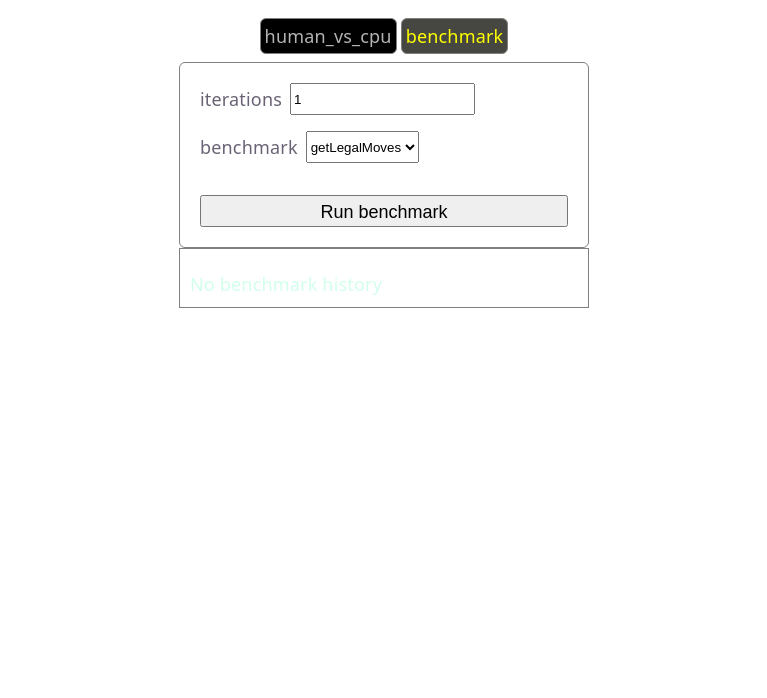
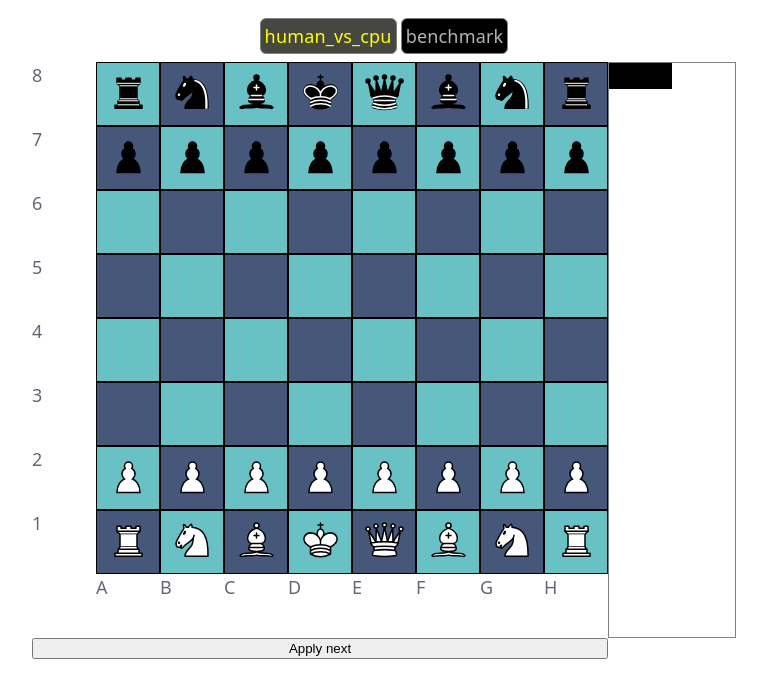
Before and after one commit to EoinF/chess-engine-algorithms, a React (Vite) app: page / in a window 1280 px wide. Shown: the top 698 px of the page, without its empty margins (256-1023 px from the left). Built offline with nearby package versions, Linux system fonts and the light colour scheme.

Commit message:
Integrate PGN loader with human vs cpu mode

```diff
--- a/src/App.tsx
+++ b/src/App.tsx
@@ -25,7 +25,7 @@ const AppHeader = ({selectedMode, setMode}: AppHeaderProps) => {
 }
 
 function App() {
-  const [mode, setMode] = useState<AppMode>("benchmark");
+  const [mode, setMode] = useState<AppMode>("human_vs_cpu");
 
   return <div className="app-container">
     <AppHeader selectedMode={mode} setMode={setMode}/>
--- a/src/Board.tsx
+++ b/src/Board.tsx
@@ -86,7 +86,8 @@ const BoardCell = ({cellState, onClick, isSelected, isHighlighted}: BoardCellPro
     </div>
 }
 
-const boardRows = Array(8).fill(0).map((_, i) => i);
+const boardColumns = Array(8).fill(0).map((_, i) => i);
+const boardRows = boardColumns.toReversed();
 
 type BoardProps = {
     boardState: BoardState;
@@ -111,7 +112,7 @@ export const Board = ({boardState, stateManager, performMove}: BoardProps) => {
             {boardRows.map(rowIndex => (
                 <div key={rowIndex} className="board-row">
                     {boardRows.map(columnIndex => {
-                        const cellIndex = rowIndex * 8 + columnIndex;
+                        const cellIndex = (7 - rowIndex) * 8 + columnIndex;
                         const isLegalMove = legalDestinations.includes(cellIndex);
                         const isSelected = selectedCellIndex === cellIndex;
                         const selectedCell = stateManager.getBoardCell(boardState, selectedCellIndex);
@@ -129,7 +130,7 @@ export const Board = ({boardState, stateManager, performMove}: BoardProps) => {
                                     performMove({from: selectedCellIndex, to: cellIndex, piece: selectedCell.piece})
                                     return;
                                 }
-                                setSelectedCell(rowIndex * 8 + columnIndex);
+                                setSelectedCell(cellIndex);
                             }}
                         />
                     })}
@@ -137,6 +138,6 @@ export const Board = ({boardState, stateManager, performMove}: BoardProps) => {
             )}
         </div>
         <div></div>
-        <div className="board-files">{boardRows.map(rowIndex => <div key={rowIndex}>{toFileLetter(rowIndex)}</div>)}</div>
+        <div className="board-files">{boardColumns.map(rowIndex => <div key={rowIndex}>{toFileLetter(rowIndex)}</div>)}</div>
     </div>
 }
--- a/src/HumanVsCpu.tsx
+++ b/src/HumanVsCpu.tsx
@@ -4,11 +4,48 @@ import { Board } from './Board';
 import { Sidebar } from './Sidebar';
 import { type GameAction } from './chess/state';
 import { useEval } from './useEval';
-import { boardStateV1Manager, initialBoardState } from './chess/BoardStateV1/state';
+import { boardStateV1Manager } from './chess/BoardStateV1/state';
+import { loadPGN } from './chess/pgn/loadPgn';
+import { applyPgnMove } from './chess/pgn/applyPgn';
+
+const gamePgn = `
+[Event ""]
+[Site ""]
+[Date "????.??.??"]
+[Round ""]
+[White "White"]
+[Black "Black"]
+[TimeControl "-"]
+[Result "1-0"]
+
+1.e4 {xyz} 1...e5 ({abc} 1...d4) 2.Nf3 f6 3.Nxe5 fxe5 4.Qh5+
+`;
+
+const game2Pgn = `
+[Event "F/S Return Match"]
+[Site "Belgrade, Serbia JUG"]
+[Date "1992.11.04"]
+[Round "29"]
+[White "Fischer, Robert J."]
+[Black "Spassky, Boris V."]
+[Result "1/2-1/2"]
+
+1.e4 e5 2.Nf3 Nc6 3.Bb5 {This opening is called the Ruy Lopez.} 3...a6
+4.Ba4 Nf6 5.O-O Be7 6.Re1 b5 7.Bb3 d6 8.c3 O-O 9.h3 Nb8 10.d4 Nbd7
+11.c4 c6 12.cxb5 axb5 13.Nc3 Bb7 14.Bg5 b4 15.Nb1 h6 16.Bh4 c5 17.dxe5
+Nxe4 18.Bxe7 Qxe7 19.exd6 Qf6 20.Nbd2 Nxd6 21.Nc4 Nxc4 22.Bxc4 Nb6
+23.Ne5 Rae8 24.Bxf7+ Rxf7 25.Nxf7 Rxe1+ 26.Qxe1 Kxf7 27.Qe3 Qg5 28.Qxg5
+hxg5 29.b3 Ke6 30.a3 Kd6 31.axb4 cxb4 32.Ra5 Nd5 33.f3 Bc8 34.Kf2 Bf5
+35.Ra7 g6 36.Ra6+ Kc5 37.Ke1 Nf4 38.g3 Nxh3 39.Kd2 Kb5 40.Rd6 Kc5 41.Ra6
+Nf2 42.g4 Bd3 43.Re6 1/2-1/2
+`
+
+const pgnData = loadPGN(gamePgn);
 
 export const HumanVsCpu = () => {
-  const [boardState, setBoardState] = useState(initialBoardState);
   const stateManager = boardStateV1Manager;
+  const [boardState, setBoardState] = useState(stateManager.getInitialState());
+  const [moveNumber, setMoveNumber] = useState(0);
 
   const evalScore = useEval(boardState);
 
@@ -20,8 +57,14 @@ export const HumanVsCpu = () => {
     // console.log(getBoardEval(newBoardState));
   };
 
+  const applyNext = () => {
+    setMoveNumber(moveNumber => moveNumber + 1);
+    setBoardState(applyPgnMove(pgnData, stateManager, boardState, moveNumber));
+  }
+
   return <>
       <Board boardState={boardState} stateManager={stateManager} performMove={performMove}/>
       <Sidebar evalScore={evalScore}/>
+      <button onClick={applyNext}>Apply next</button>
   </>;
 }
--- a/src/chess/BoardStateV1/state.ts
+++ b/src/chess/BoardStateV1/state.ts
@@ -47,10 +47,13 @@ export const initialBoardState: Readonly<BoardState> = {
   rookH8Moved: false,
 }
 
+const getInitialState = () => initialBoardState;
+
 export const boardStateV1Manager: BoardStateManager<BoardState> = {
     applyMove,
     getBoardCell,
     getLegalMoves,
     getBoardEval,
-    isWhiteTurn
+    isWhiteTurn,
+    getInitialState
 }
--- a/src/chess/boardStateManager.ts
+++ b/src/chess/boardStateManager.ts
@@ -6,4 +6,5 @@ export type BoardStateManager<T = any> = {
     getBoardCell: (state: T, cellIndex: number) => BoardCellState;
     getBoardEval: (state: T) => number;
     isWhiteTurn: (state: T) => boolean;
+    getInitialState: () => T;
 }
--- a/src/useEval.ts
+++ b/src/useEval.ts
@@ -3,7 +3,7 @@ import { type BoardState } from "./chess/BoardStateV1/state";
 
 export const useEval = (boardState: BoardState, isActive: boolean = true) => {
     const [evalScore, setEval] = useState(0);
-    const workerRef = useRef(new Worker(new URL("evalWorker.ts", import.meta.url), {type: "module"}));
+    const workerRef = useRef(new Worker(new URL("chess/evalWorker.ts", import.meta.url), {type: "module"}));
 
     useEffect(() => {
         workerRef.current.onmessage = (e) => {
```
Also changed, not shown: src/chess/eval.ts (line endings or trailing spaces).
